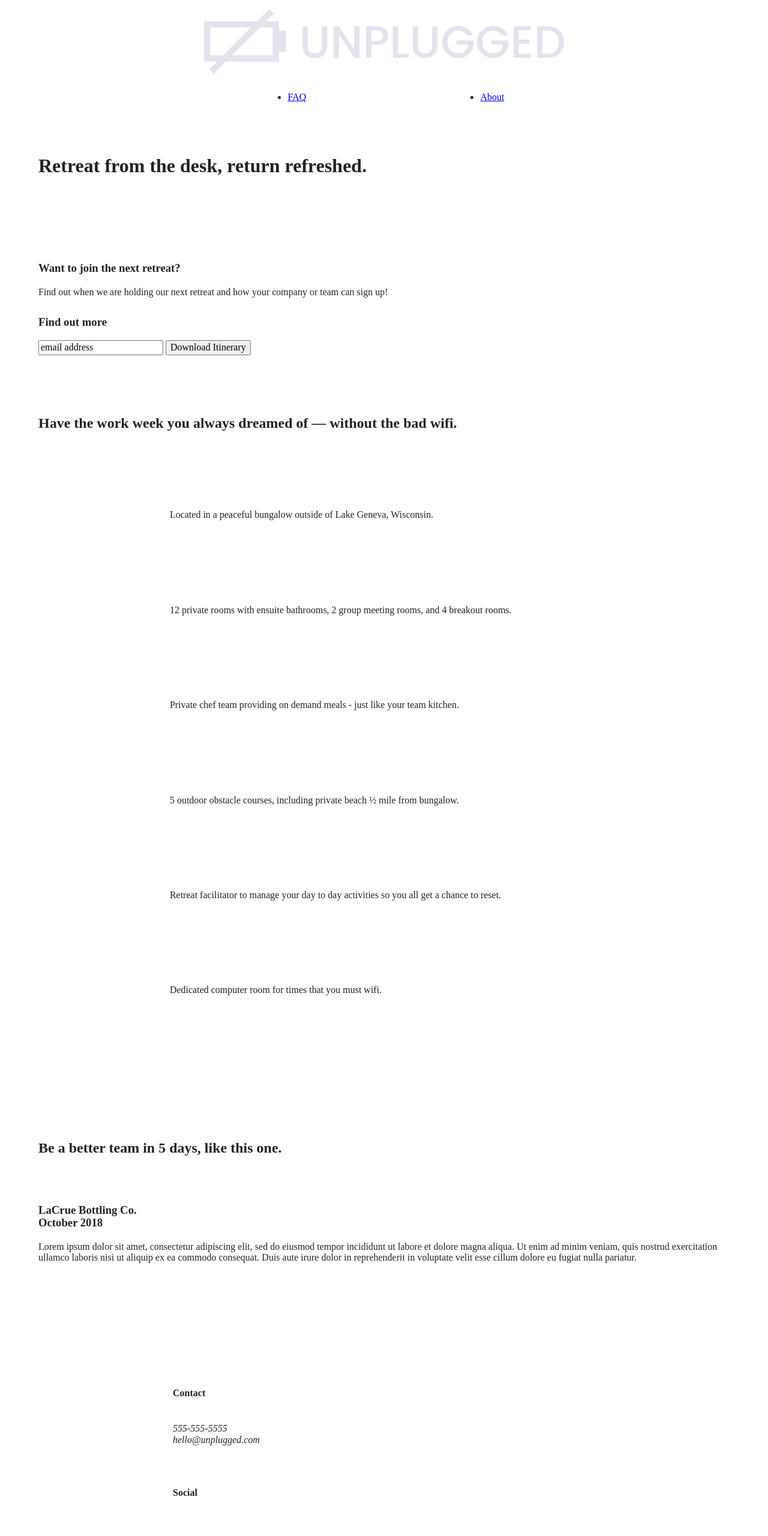
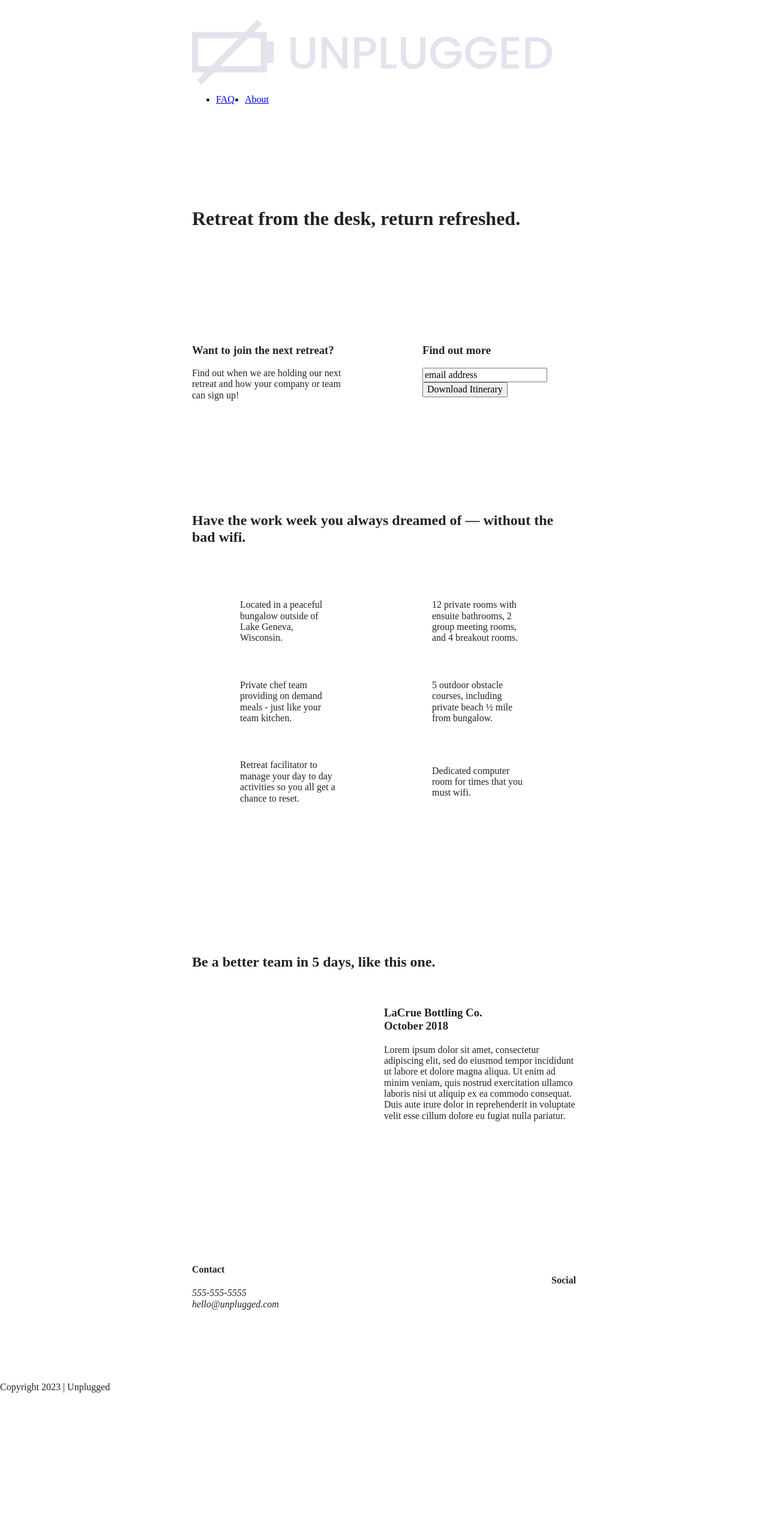
Before and after one commit to BethSims/unplugged, a website built with Parcel: page index.html in a window 1280 px wide. Shown: the top 2560 px of the page at 60% size. After the commit the page ends 2341 px from the top, so only its background shows below. Built offline with nearby package versions, Linux system fonts and the light colour scheme.

Commit message:
Added breakpoint for tablet

```diff
--- a/css/main.css
+++ b/css/main.css
@@ -102,8 +102,6 @@ footer {
   margin: 50px 0;
 }
 
-/* Header styles */
-
 header {
   padding: 15px 0;
 }
@@ -116,12 +114,9 @@ header .content-wrapper {
   margin: 0;
 }
 
-header figure {
-  margin: 0;
-}
-
 .header-divider {
   width: 100%;
+  height: 1px;
   margin: 10px 0 20px 0;
 }
 
@@ -137,10 +132,7 @@ header nav ul {
   display: flex;
   justify-content: space-around;
   width: 100%;
-  margin: 0;
 }
-
-/* Footer styles */
 
 footer {
   flex-direction: column;
@@ -151,10 +143,6 @@ footer .content-wrapper {
   margin: 50px 0;
 }
 
-footer h4 {
-  padding: 20px 0;
-}
-
 footer p {
   margin: 0;
 }
@@ -163,7 +151,7 @@ footer .contact {
   margin-bottom: 50px;
 }
 
-footer .social-icons{
+footer .social-icons {
   display: flex;
   justify-content: space-around;
   align-items: center;
@@ -175,7 +163,7 @@ footer .social-icons p {
   align-items: center;
 }
 
-.copyright {
+footer .copyright {
   margin: 20px 0;
 }
 
@@ -200,14 +188,6 @@ aside {
   flex-flow: row wrap;
 }
 
-aside h3 {
-  margin: 20px 0;
-}
-
-aside .form-description {
-  margin-bottom: 30px;
-}
-
 /* Features */
 .features {
   display: flex;
@@ -216,7 +196,6 @@ aside .form-description {
 }
 
 .features h2 {
-  margin: 0;
   margin-bottom: 60px;
 }
 
@@ -227,7 +206,6 @@ aside .form-description {
 
 .features p {
   margin: 0;
-  padding-bottom: 40px;
 }
 
 .features .features-items {
@@ -243,7 +221,6 @@ aside .form-description {
   display: flex;
   justify-content: center;
   flex-flow: row wrap;
-  padding: 50px 0;
 }
 
 .reviews h2 {
@@ -251,7 +228,7 @@ aside .form-description {
 }
 
 .reviews h3 {
-  width: 53%;
+  width: 55%;
   margin: 20px 0;
 }
 
@@ -392,15 +369,138 @@ aside .form-description {
    Modify as content requires.
    ========================================================================== */
 
-@media only screen and (min-width: 35em) {
-  /* Style adjustments for viewports that meet the condition */
+@media only screen and (min-width: 768px) {
+
+  /*Tablet styles*/
+  /* General styles */
+  .content-wrapper {
+    max-width: 640px;
+    margin: 100px 0;
   }
 
-@media print,
-  (-webkit-min-device-pixel-ratio: 1.25),
-  (min-resolution: 1.25dppx),
-  (min-resolution: 120dpi) {
-  /* Style adjustments for high resolution devices */
+  /*Header styles*/
+  header {
+    justify-content: space-around;
+    padding: 33px 0;
+  }
+
+  header .content-wrapper {
+    width: 100%;
+    justify-content: space-between;
+  }
+
+  header nav {
+    width: 20%;
+  }
+
+  header nav ul {
+    justify-content: space-between;
+  }
+
+  .header-divider {
+    display: none;
+  }
+
+  /*Homepage Styles */
+  /* Hero Area */
+
+  /* Aside */
+  aside .content-wrapper {
+    margin: 50px 0;
+    display: flex;
+    justify-content: space-between;
+    flex-flow: row wrap;
+  }
+
+  aside .content-wrapper .form-description,
+  aside .content-wrapper .form {
+    width: 40%;
+    margin: 0;
+  }
+
+  /* Features */
+
+  .features article {
+    display: flex;
+    justify-content: center;
+    flex-flow: column wrap;
+    align-items: center;
+    flex-basis: 50%;
+  }
+
+  .features .features-item-description {
+    width: 50%;
+  }
+
+  /* Reviews */
+  .reviews article {
+    display: flex;
+    justify-content: space-between;
+  }
+
+  .reviews article div {
+    width: 50%;
+  }
+
+  /* Footer */
+  footer .content-wrapper {
+    width: 65%;
+    margin: 100px 0;
+  }
+
+  .footer-content {
+    display: flex;
+    justify-content: space-between;
+    align-items: center;
+  }
+
+  footer .contact {
+    margin-bottom: 0;
+  }
+
+  footer .copyright {
+    width: 100%;
+  }
+
+  /************ About Page *************/
+  .mission-content {
+    display: flex;
+    justify-content: space-between;
+    align-items: center;
+    padding-top: 20px;
+  }
+
+  .mission-content p {
+    width: 45%;
+  }
+
+  .contact-section .content-wrapper h2 {
+    width: 80%;
+  }
+
+  .contact-content {
+    display: flex;
+    justify-content: space-between;
+    align-items: flex-start;
+  }
+
+  /************* FAQ Page **************/
+  .faq .content-wrapper {
+    justify-content: space-between;
+  }
+
+  .faq-content {
+    flex-basis: 40%;
+  }
+
+  .faq h2 {
+    width: 100%;
+  }
+
+}
+
+@media only screen and (min-width: 1200px) {
+  /*Desktop styles here*/
 }
 
 /* ==========================================================================
@@ -410,6 +510,7 @@ aside .form-description {
    ========================================================================== */
 
 @media print {
+
   *,
   *::before,
   *::after {
```
Lines whose indentation alone changed are shown as unchanged.
